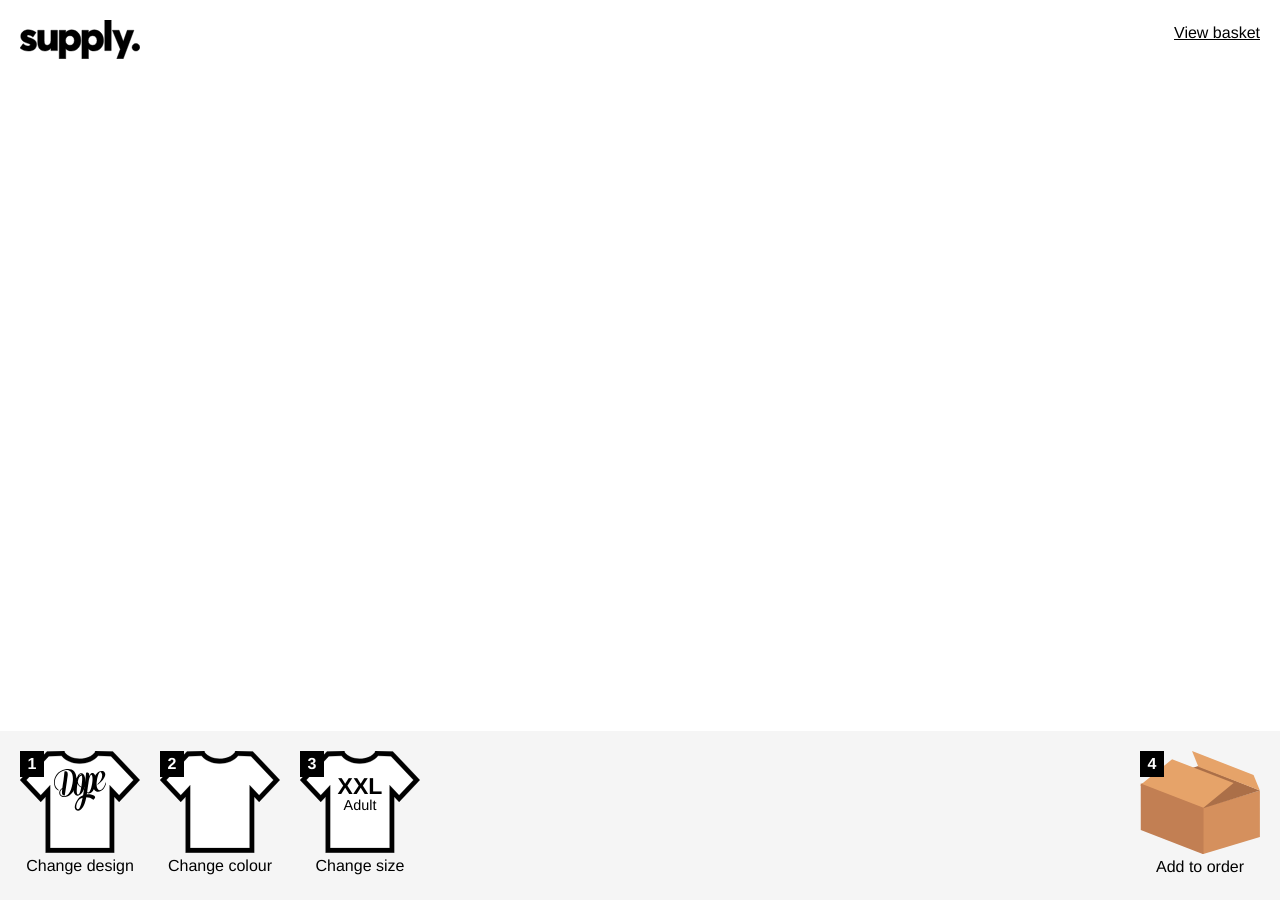
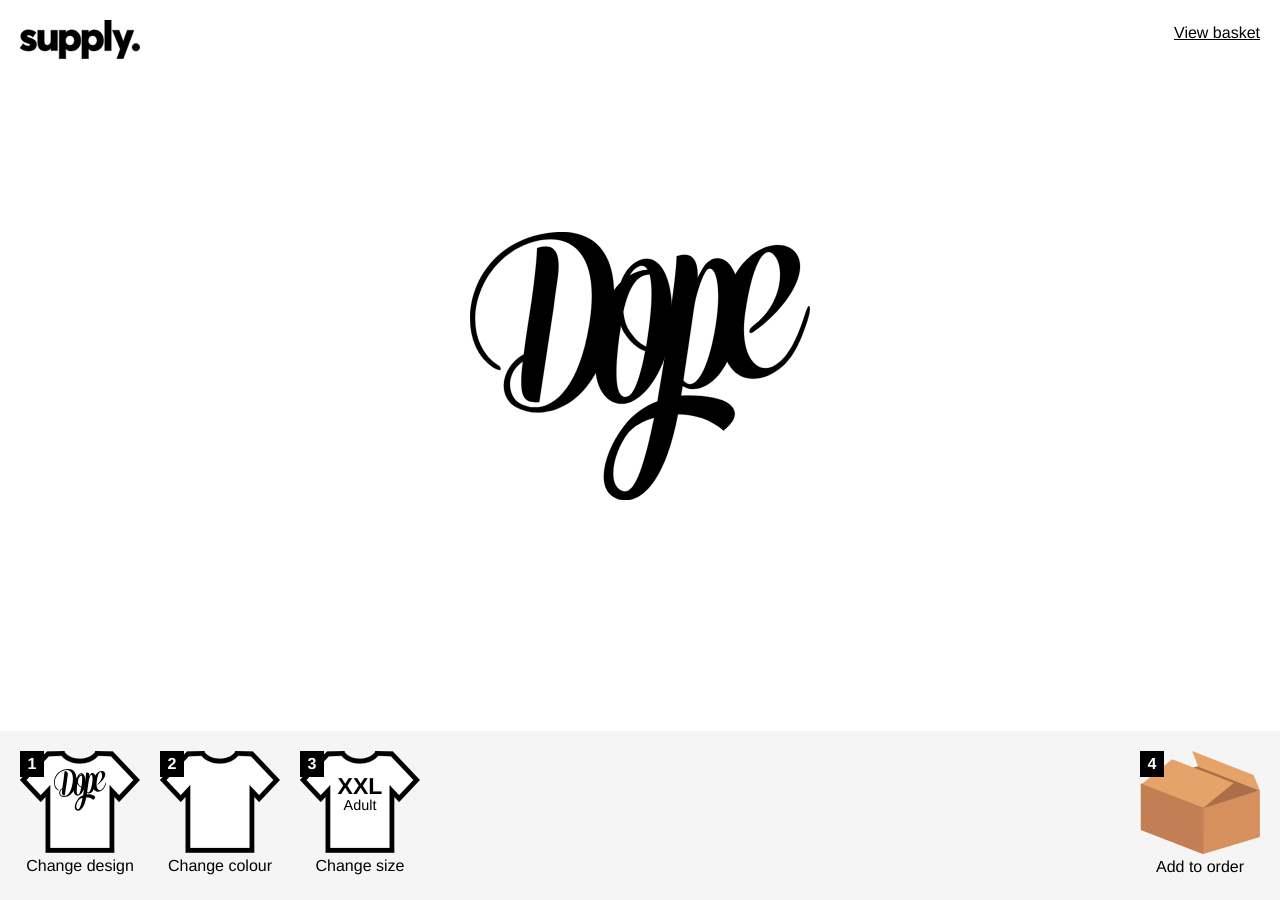
Before and after one commit to netotaku/supply, a Jekyll site: the page built from product.md, in a window 1280 px wide. Built offline with Jekyll 4.4.1, drawn with Linux system fonts in a browser that asks for light colours; nearby versions of some CDN libraries; comment, search, counter and statistics services are not loaded.

Commit message:
print restored

```diff
--- a/_layouts/product.html
+++ b/_layouts/product.html
@@ -7,7 +7,7 @@ layout: default
     <div class="print__inner">
       <div class="logo logo--fixed"><a href="/">{% include svg/supply-logo.svg %}</a></div>
       <div class="print__container">
-        <!-- {% include prints.html %} -->
+        {% include prints.html %}
       </div>
     </div> <!-- /.print__inner -->
   </div> <!-- /.print -->
--- a/_sass/control.scss
+++ b/_sass/control.scss
@@ -25,14 +25,9 @@
       font-weight: 700;
       top: 0px;
       left: 0px;
-      width: 24px;
+      width: 30px;
+      font-size: 1.2em;
     }
-  }
-}
-
-@media (min-width: 400px) {
-  .control{
-    font-size: 1em;
   }
 }
 
@@ -40,6 +35,10 @@
   .control{
     &__item{
       width: 140px;
+      &__number{
+        width: 24px;
+        font-size: 1em;
+      }
     }
   }
 }
--- a/_sass/print.scss
+++ b/_sass/print.scss
@@ -1,6 +1,6 @@
 .print{
   width: 100%;
-  height: 100%;
+
   text-align: center;
   display: table;
   position: absolute;
@@ -14,9 +14,15 @@
     vertical-align: middle;
   }
   &__container{
-    max-width: 450px;
+    max-width: 500px;
     margin: auto;
-    padding: 50px;
+    padding: 80px;
   }
+}
 
+@media (min-width: 600px) {
+  .print{
+    padding-bottom: 168px;
+    height: 100%;
+  }
 }
```
